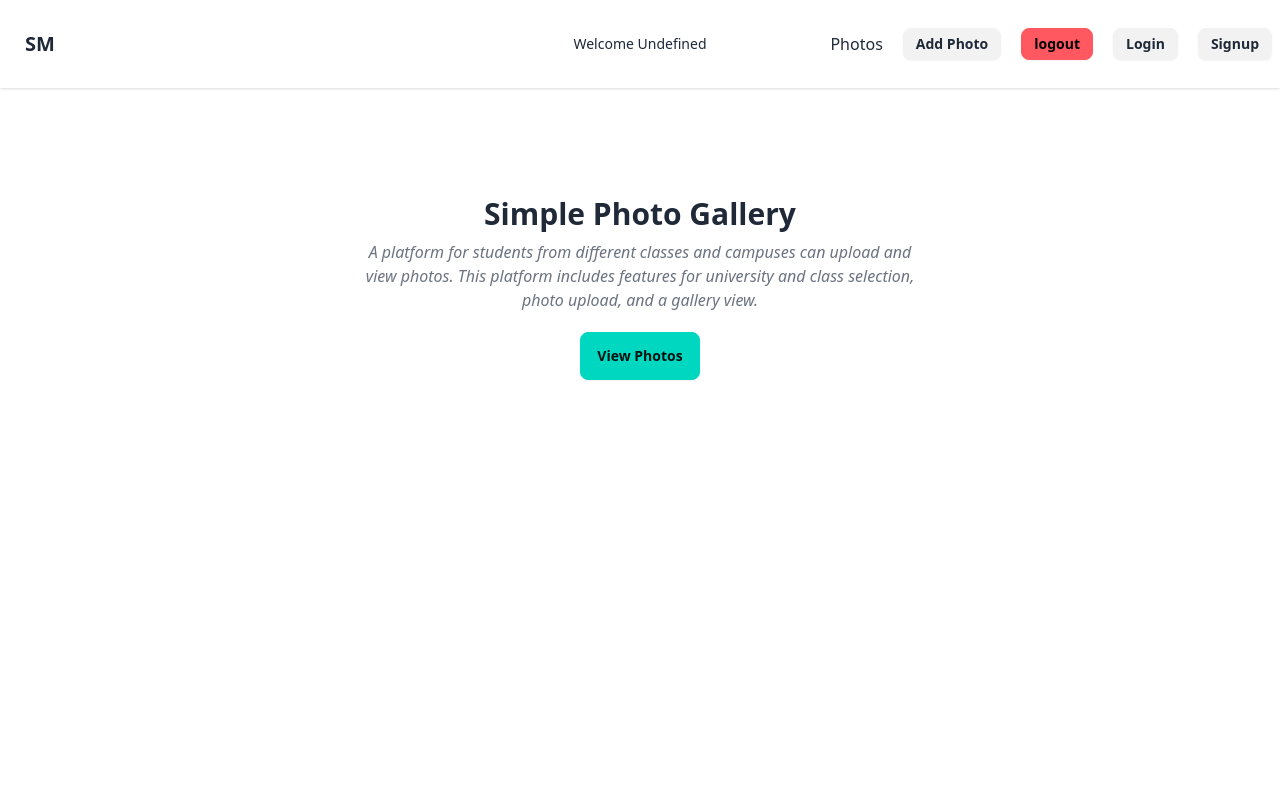
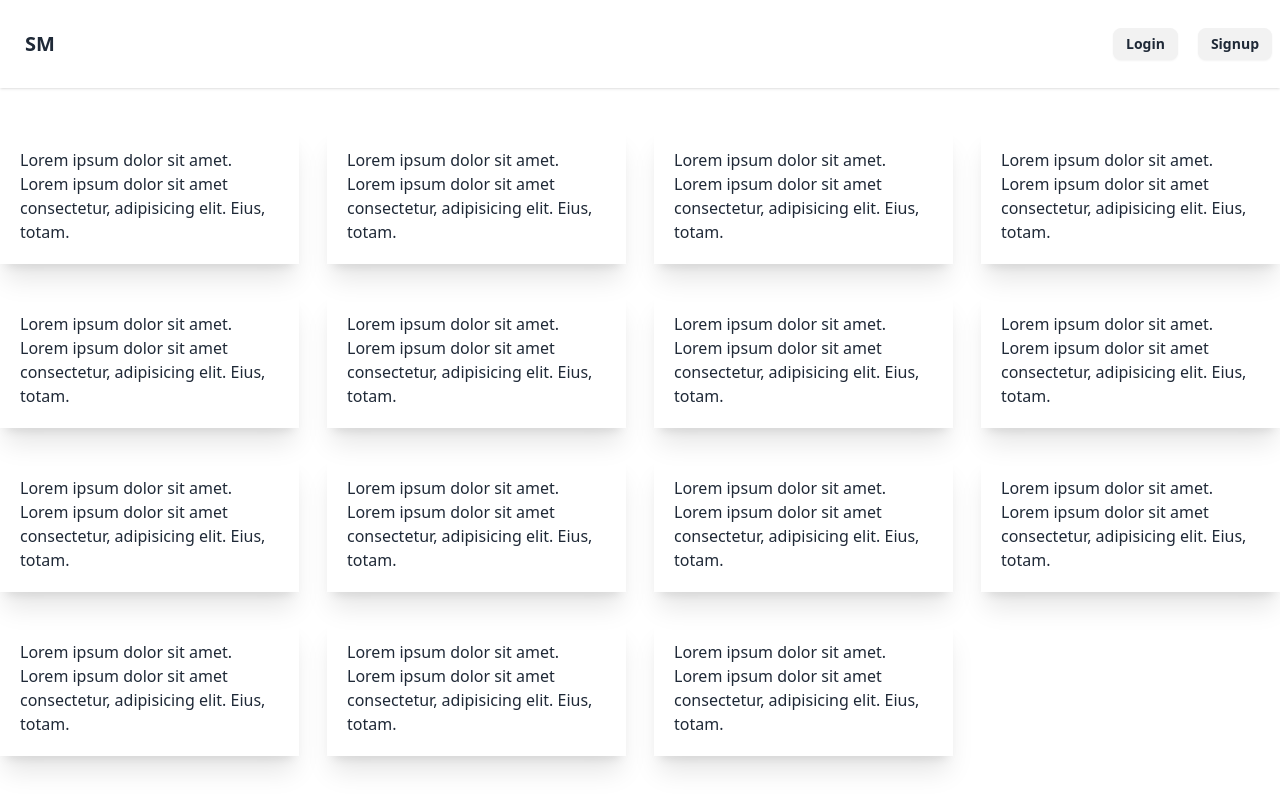
Before and after one commit to sparrowsl/simple-marketplace, a SvelteKit app: page / in a window 1280 px wide. Built offline with nearby package versions, Linux system fonts and the light colour scheme; no server answers.

Commit message:
feat: hide navbar based on login status

```diff
--- a/src/app.d.ts
+++ b/src/app.d.ts
@@ -1,12 +1,15 @@
 // See https://kit.svelte.dev/docs/types#app
+
+import type { User } from "$lib/types";
+
 // for information about these interfaces
 declare global {
 	namespace App {
 		// interface Error {}
-		// interface Locals {}
+		interface Locals {
+			user: User;
+		}
 		// interface PageData {}
 		// interface Platform {}
 	}
 }
-
-export {};
--- a/src/app.html
+++ b/src/app.html
@@ -1,5 +1,5 @@
 <!DOCTYPE html>
-<html lang="en">
+<html lang="en" class="scroll-smooth">
 	<head>
 		<meta charset="utf-8" />
 		<link rel="icon" href="%sveltekit.assets%/favicon.png" />
--- /dev/null
+++ b/src/hooks.server.ts
@@ -0,0 +1,17 @@
+import { JWT_SECRET_KEY } from "$env/static/private";
+import type { User } from "$lib/types";
+import type { Handle } from "@sveltejs/kit";
+import jwt from "jsonwebtoken";
+
+export const handle: Handle = async ({ event, resolve }) => {
+	const token = event.cookies.get("user");
+
+	if (!token) {
+		return await resolve(event);
+	}
+
+	const payload = jwt.verify(token, JWT_SECRET_KEY);
+	event.locals.user = payload as User;
+
+	return await resolve(event);
+};
--- a/src/routes/+page.svelte
+++ b/src/routes/+page.svelte
@@ -1,9 +1,13 @@
-<section class="min-h-[50vh] grid place-content-center">
-	<h1 class="text-3xl text-center mb-2 font-bold">Simple Photo Gallery</h1>
-	<p class="max-w-xl text-center text-gray-500 italic">
-		A platform for students from different classes and campuses can upload and
-		view photos. This platform includes features for university and class
-		selection, photo upload, and a gallery view.
-	</p>
-	<a href="/photos" class="mt-5 mx-auto w-fit btn btn-accent">View Photos</a>
+<section class="min-h-[80vh] grid gap-7 grid-cols-4 py-10">
+	{#each { length: 15 } as _}
+		<figure class="shadow-xl p-5">
+			<img src="" alt="" />
+			<figcaption>
+				<h3>Lorem ipsum dolor sit amet.</h3>
+				<p>
+					Lorem ipsum dolor sit amet consectetur, adipisicing elit. Eius, totam.
+				</p>
+			</figcaption>
+		</figure>
+	{/each}
 </section>
--- a/src/routes/Header.svelte
+++ b/src/routes/Header.svelte
@@ -8,18 +8,16 @@
 		<div class="navbar-start">
 			<a href="/" class="btn btn-ghost text-xl">SM</a>
 		</div>
-		<!-- {#if $page.data.user} -->
+		{#if $page.data.user}
 			<div class="navbar-center hidden lg:flex">
 				<ul class="menu menu-horizontal px-1">
-				<h3 class="capitalize">Welcome {$page.data.user?.name}</h3>
+					<h3 class="capitalize">Welcome {$page.data?.user?.name}</h3>
 				</ul>
 			</div>
-		<!-- {/if} -->
+		{/if}
 		<div class="navbar-end gap-5">
-			<a href="/photos">Photos</a>
-
-			<!-- {#if $page.data.user} -->
-			<a href="/photos/new" class="btn btn-sm">Add Photo</a>
+			{#if $page.data.user}
+				<a href="/products/new" class="btn btn-sm btn-success">Add Product</a>
 
 				<form
 					action="/?/logout"
@@ -29,10 +27,10 @@
 				>
 					<button type="submit">logout</button>
 				</form>
-			<!-- {:else} -->
+			{:else}
 				<a href="/login" class="btn btn-sm">Login</a>
 				<a href="/signup" class="btn btn-sm">Signup</a>
-			<!-- {/if} -->
+			{/if}
 		</div>
 	</div>
 </header>
```
Lines whose indentation alone changed are shown as unchanged.
